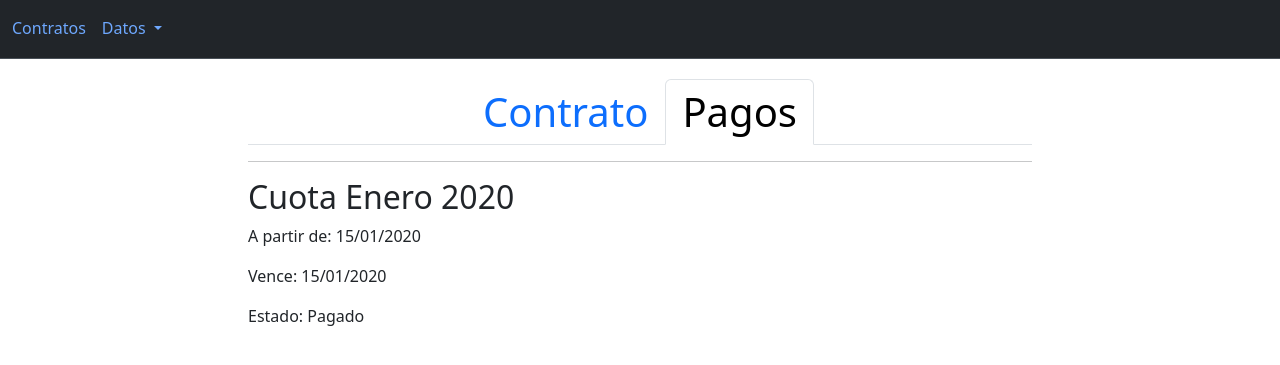
After one commit to 1Pampu/gestion-contratos, a Django app: page /path/1 in a window 1280 px wide. The commit adds this page. Shown: the top 365 px of the page. Run offline with Django 5.2, Linux system fonts and the light colour scheme; tables that the repository leaves empty hold one stand-in row (values such as "Sample post").

Commit message:
detalle pago

```diff
--- a/contratos/urls.py
+++ b/contratos/urls.py
@@ -13,4 +13,5 @@ urlpatterns = [
     path('archivados/', contratos_arhivados, name="contratos_archivados"),
     path('archivar/<int:id_contrato>/', alternar_archivado, name='archivar_contrato'),
     path('lista_pagos/<int:id_contrato>/', lista_pagos, name='lista_pagos'),
+    path('path/<id_pago>', pago, name='pago'),
 ]
--- a/contratos/views.py
+++ b/contratos/views.py
@@ -160,12 +160,21 @@ def nuevo_contrato_final(request):
     return render(request, 'contratos/nuevo_contrato/terminos.html', context)
 
 def lista_pagos(request, id_contrato):
-    contrato = Contrato.objects.get(pk = id_contrato)
-    pagos = Pago.objects.filter(contrato = contrato).order_by('desde')
+    pagos = Pago.objects.filter(contrato = id_contrato).order_by('desde')
 
     context = {
         'pagos': pagos,
         'nav_cp': 'p',
-        'contrato': contrato,
+        'contrato': pagos[0].contrato,
     }
     return render(request, 'contratos/lista_pagos.html', context)
+
+def pago(request, id_pago):
+    pago = Pago.objects.get(pk = id_pago)
+
+    context = {
+        'pago': pago,
+        'nav_cp': 'p',
+        'contrato': pago.contrato,
+    }
+    return render(request, 'contratos/resumen_pago.html', context)
--- a/templates/contratos/lista_pagos.html
+++ b/templates/contratos/lista_pagos.html
@@ -13,7 +13,7 @@
                     <h5 class="card-title">{{pago.desde|date:"N Y"}}</h5>
                     <p class="card-text mb-1">A partir de: {{pago.desde|date:"SHORT_DATE_FORMAT"}}</p>
                     <p class="card-text">Vence: {{pago.hasta|date:"SHORT_DATE_FORMAT"}}</p>
-                    <a href="#" class="btn btn-success">Ver Pago</a>
+                    <a href="{% url 'pago' id_pago=pago.id %}" class="btn btn-success">Ver Pago</a>
                   </div>
                 </div>
               </div>
@@ -21,5 +21,4 @@
         </div>
     </div>
 
-
 {% endblock main %}
--- /dev/null
+++ b/templates/contratos/resumen_pago.html
@@ -0,0 +1,13 @@
+{% extends "global/base.html" %}
+
+{% block main %}
+    <div  class="mx-auto p-2 mt-1" style="width: 800px;">
+        {% include "global/layouts/nav_contrato_pagos.html" %}
+        <hr>
+
+        <h2>Cuota {{pago.desde|date:"N Y"}}</h2>
+        <p>A partir de: {{pago.desde|date:"SHORT_DATE_FORMAT"}}</p>
+        <p>Vence: {{pago.hasta|date:"SHORT_DATE_FORMAT"}}</p>
+        <p>Estado: {% if pago.pago %}Pagado{% else %}No Pagado{% endif %}</p>
+    </div>
+{% endblock main %}
```
